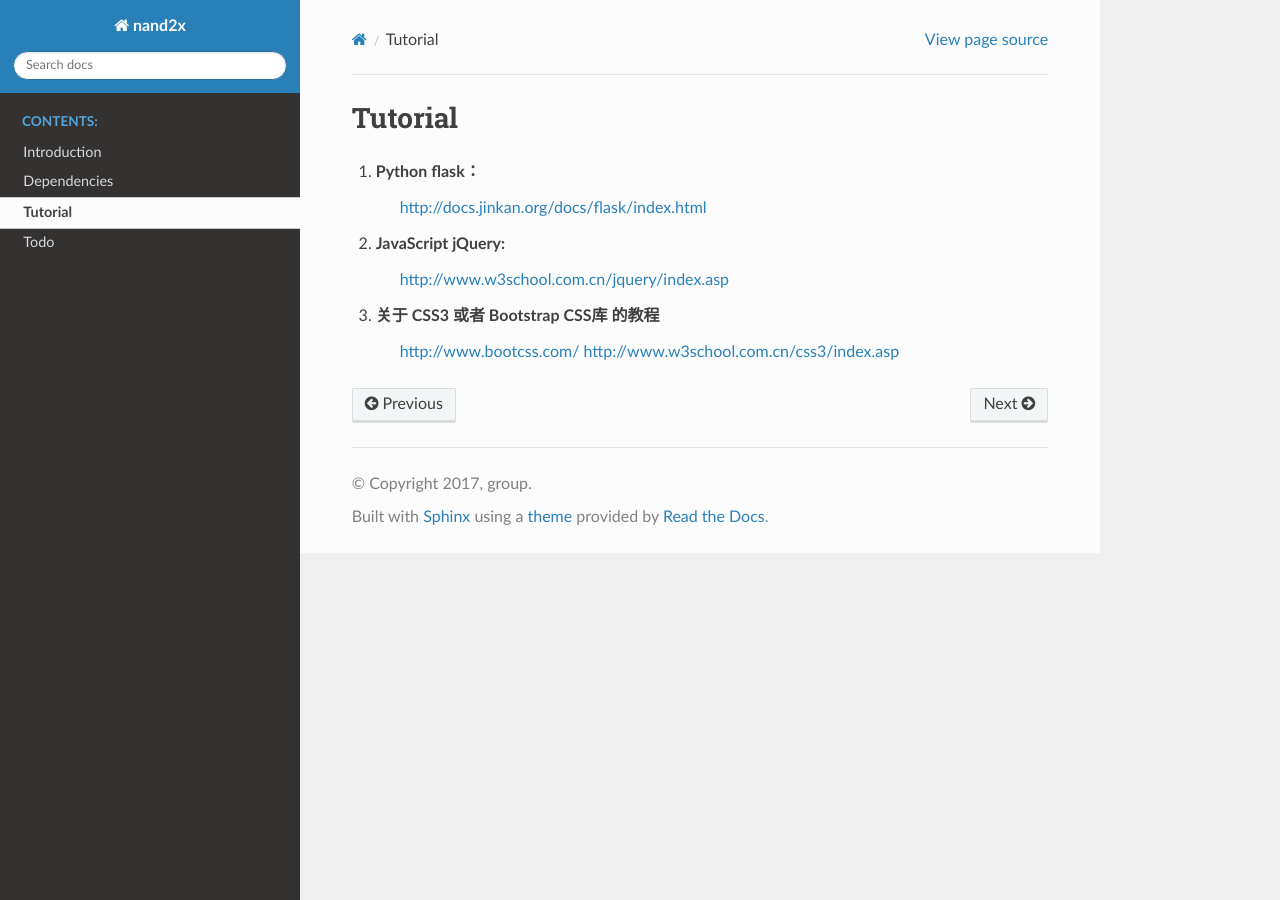
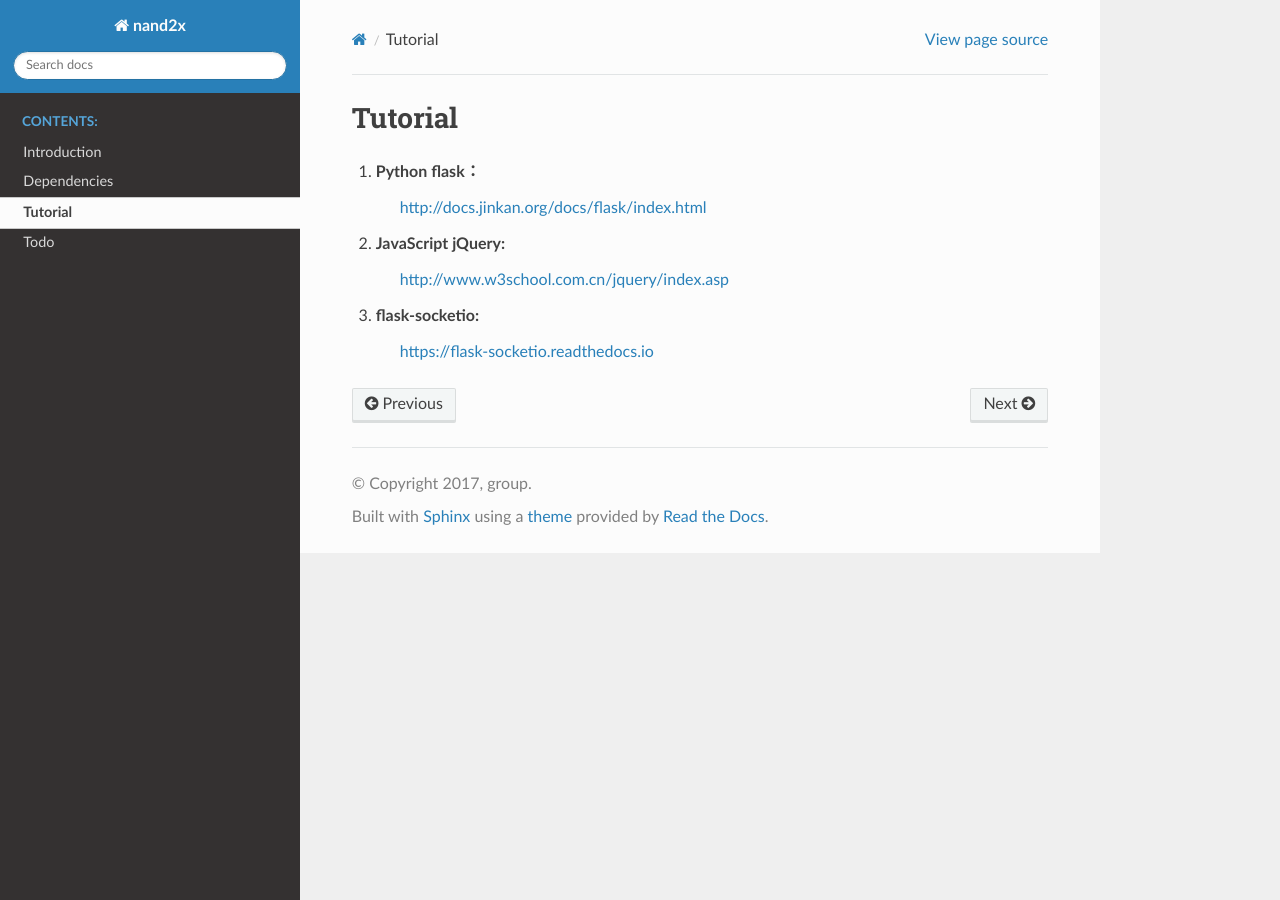
Before and after one commit to chenyijie2016/GO, a Sphinx documentation site: the page built from docs/source/tutorial.rst, in a window 1280 px wide. Built offline with Sphinx 7.4.7 and the Read the Docs theme 2.0.0, drawn with Linux system fonts in a browser that asks for light colours.

Commit message:
Update tutorial.rst

```diff
--- a/docs/source/tutorial.rst
+++ b/docs/source/tutorial.rst
@@ -6,6 +6,5 @@ Tutorial
     http://docs.jinkan.org/docs/flask/index.html
 #. JavaScript jQuery:
     http://www.w3school.com.cn/jquery/index.asp
-#. 关于 CSS3 或者 Bootstrap CSS库 的教程
-    http://www.bootcss.com/
-    http://www.w3school.com.cn/css3/index.asp
+#. flask-socketio:
+    https://flask-socketio.readthedocs.io
```
